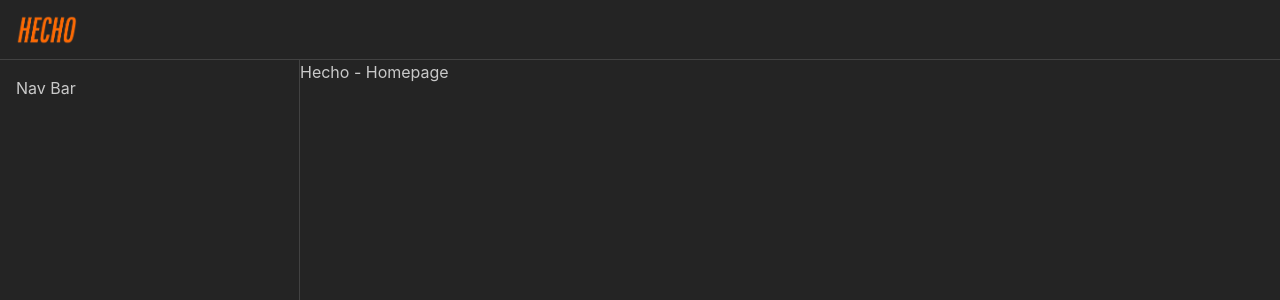
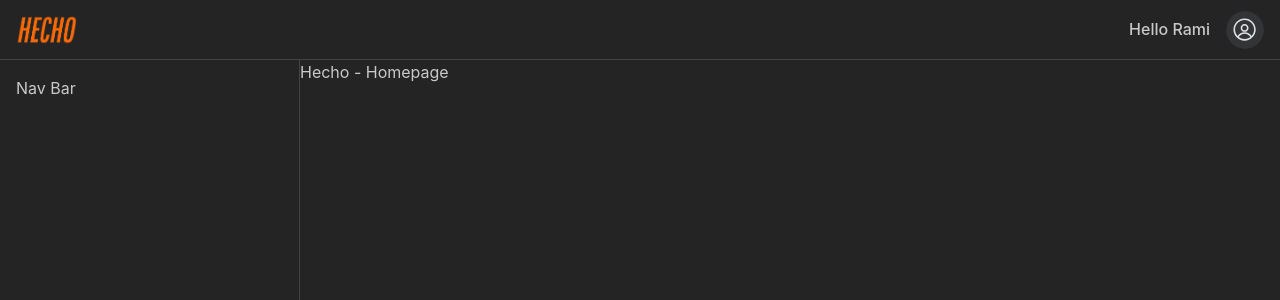
Before and after one commit to rami-rostom/hecho-front, a React (Vite) app: page / in a window 1280 px wide. Shown: the top 300 px of the page. Built offline with nearby package versions, Linux system fonts and the light colour scheme.

Commit message:
:sparkles: feat: add toggle menu for profile

```diff
--- a/package.json
+++ b/package.json
@@ -13,6 +13,7 @@
 	"dependencies": {
 		"@mantine/core": "^7.4.1",
 		"@mantine/hooks": "^7.4.1",
+		"@tabler/icons-react": "^2.45.0",
 		"react": "^18.2.0",
 		"react-dom": "^18.2.0",
 		"react-redux": "^9.0.4",
--- a/src/components/Header/Header.scss
+++ b/src/components/Header/Header.scss
@@ -1,4 +1,7 @@
 @use '../../styles/variables' as v;
 
 .header {
+  &__avatar {
+    cursor: pointer;
+  }
 }
--- a/src/components/Header/Header.tsx
+++ b/src/components/Header/Header.tsx
@@ -1,12 +1,27 @@
-import { AppShell, Burger, Group, Image, Anchor, Tooltip } from '@mantine/core';
+import {
+  AppShell,
+  Burger,
+  Group,
+  Image,
+  Anchor,
+  Tooltip,
+  Avatar,
+  Text,
+  Menu,
+  rem,
+} from '@mantine/core';
+import { IconLogout, IconSettings, IconUserFilled } from '@tabler/icons-react';
 import './Header.scss';
 
 function Header({ opened, toggle }: { opened: boolean; toggle: () => void }) {
   return (
     <AppShell.Header>
-      <Group h="100%" px="md" className="header">
+      <Group h="100%" px="md" className="header" justify="space-between">
+        {/* Responsive navbar, tranform to a burger when the breakpoint is hit */}
         <Burger opened={opened} onClick={toggle} hiddenFrom="sm" size="sm" />
+
         <Anchor href="/">
+          {/* Tooltip when hover on the logo */}
           <Tooltip
             label="Home"
             position="right"
@@ -19,6 +34,55 @@ function Header({ opened, toggle }: { opened: boolean; toggle: () => void }) {
             <Image src="hecho-logo.png" h={30} />
           </Tooltip>
         </Anchor>
+
+        <Group>
+          <Text size="md" fw={500} visibleFrom="sm">
+            Hello Rami
+          </Text>
+
+          {/* Menu dropdown on click on avatar */}
+          <Menu shadow="md" width={200}>
+            <Menu.Target>
+              {/* Tooltip when hover on the avatar */}
+              <Tooltip
+                label="Profil"
+                position="bottom"
+                offset={5}
+                openDelay={300}
+                closeDelay={150}
+                transitionProps={{ transition: 'slide-up', duration: 200 }}
+                withArrow
+              >
+                <Avatar src={null} className="header__avatar" />
+              </Tooltip>
+            </Menu.Target>
+
+            <Menu.Dropdown>
+              <Menu.Item
+                leftSection={
+                  <IconUserFilled style={{ width: rem(14), height: rem(14) }} />
+                }
+              >
+                Profil
+              </Menu.Item>
+              <Menu.Item
+                leftSection={
+                  <IconSettings style={{ width: rem(14), height: rem(14) }} />
+                }
+              >
+                Paramètres
+              </Menu.Item>
+              <Menu.Item
+                color="red"
+                leftSection={
+                  <IconLogout style={{ width: rem(14), height: rem(14) }} />
+                }
+              >
+                Déconnexion
+              </Menu.Item>
+            </Menu.Dropdown>
+          </Menu>
+        </Group>
       </Group>
     </AppShell.Header>
   );
```
Also changed, not shown: 1 other file (tests, documents, lock files or other folders).
